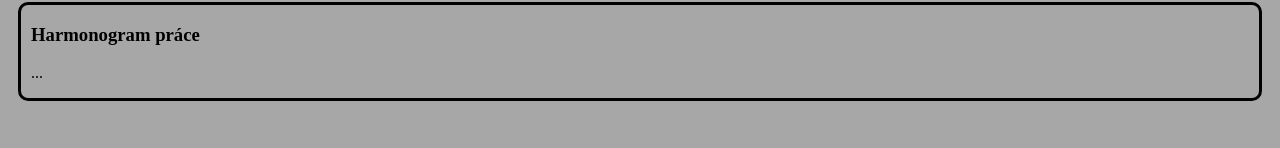
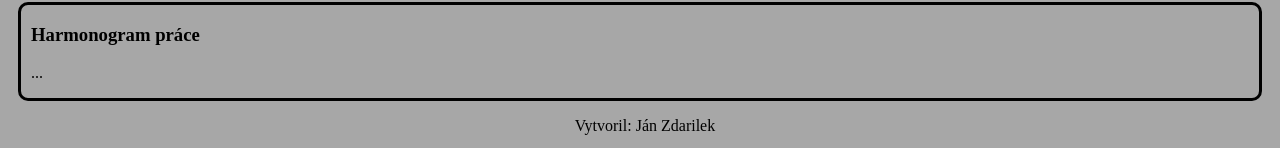
Before and after one commit to zdarilek2/bak_praca, a plain HTML site: page index.html in a window 1280 px wide. Shown: the part 1185-1333 px from the top of the page. Before the commit the page ends 1296 px from the top, so only its background shows below. Drawn offline with Linux system fonts and the light colour scheme.

Commit message:
Update index.html

```diff
--- a/index.html
+++ b/index.html
@@ -28,6 +28,7 @@ h3{margin-left: 10px;}
 div {border-style: solid;
     border-radius: 10px;
     margin: 10px;}
+footer{text-align: center;}
   </style>
   <body>
     <h1>Detekcia jazdných pruhov</h1>
@@ -88,7 +89,9 @@ metódu.</p>
     <h3 id="7">Harmonogram práce</h3>
     <p>...</p>
     </div>
-
+<footer>
+<p>Vytvoril: Ján Zdarilek</p>
+</footer>
 
   </body>
 </html>
```
